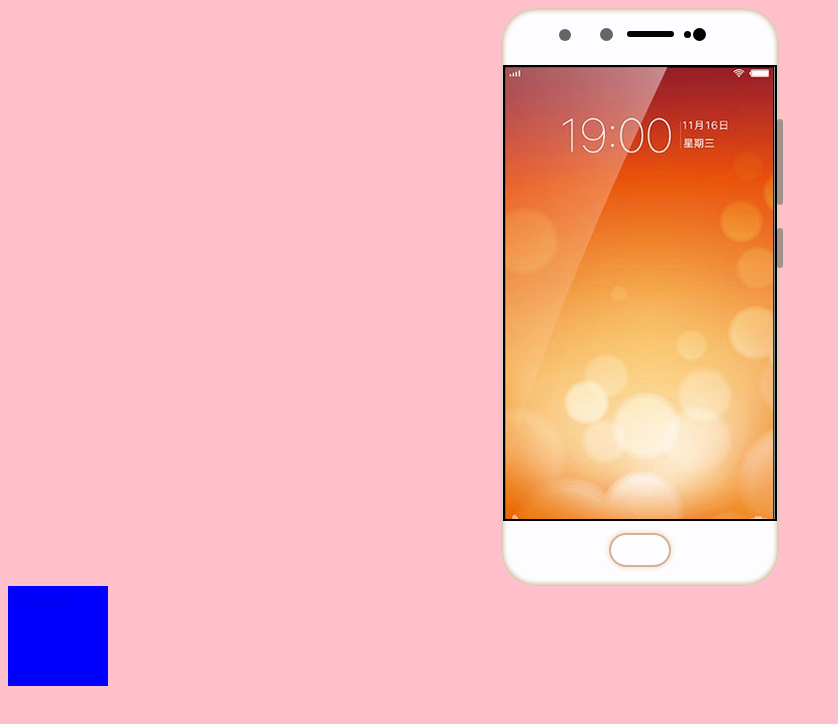
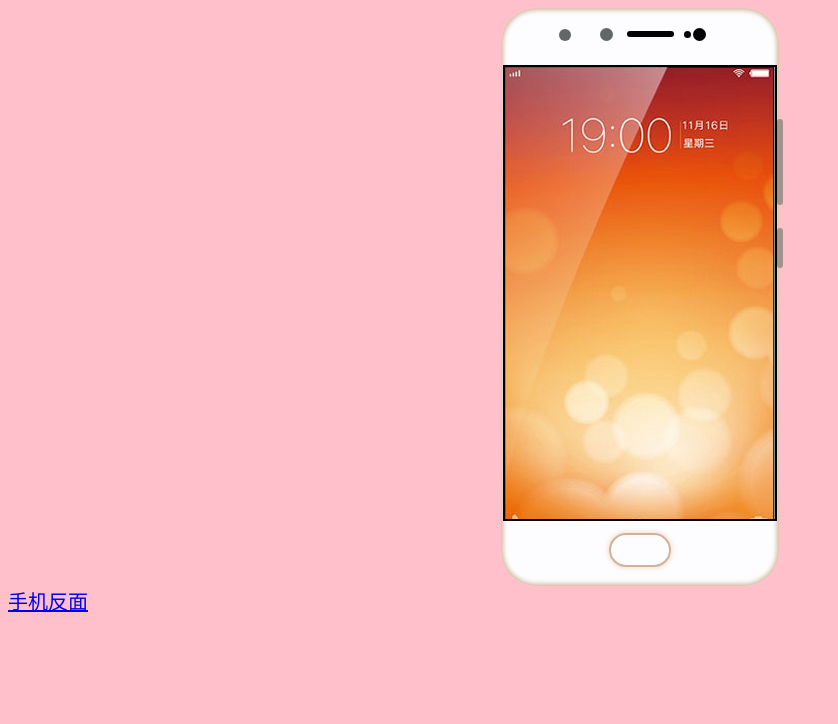
Before and after one commit to wuyunhui666/phone, a plain HTML site: page index.html in a window 1280 px wide. Shown: the whole page, without its empty margins (0-838 px from the left). Drawn offline with Linux system fonts and the light colour scheme.

Commit message:
Update index.css

```diff
--- a/css/index.css
+++ b/css/index.css
@@ -114,5 +114,5 @@ a{
 	display: block;
 	width: 100px;
 	height: 100px;
-	background: blue;
+	font-size:20px;
 }
```
